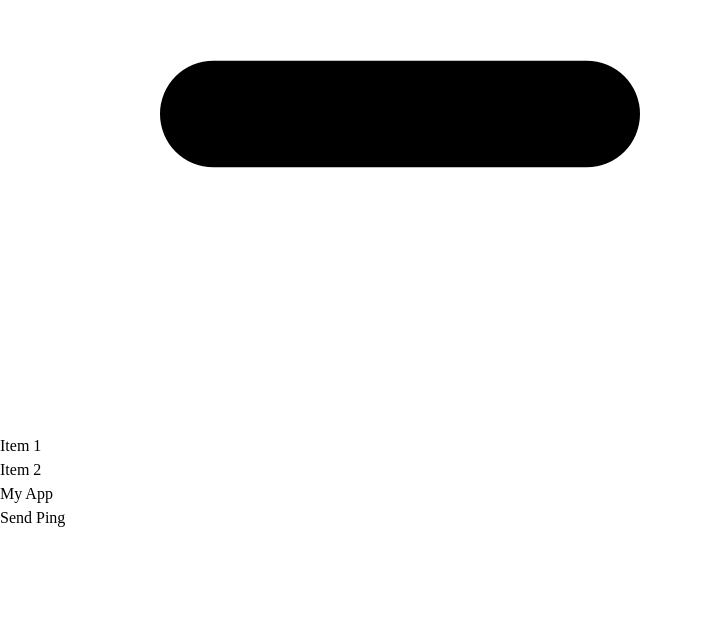
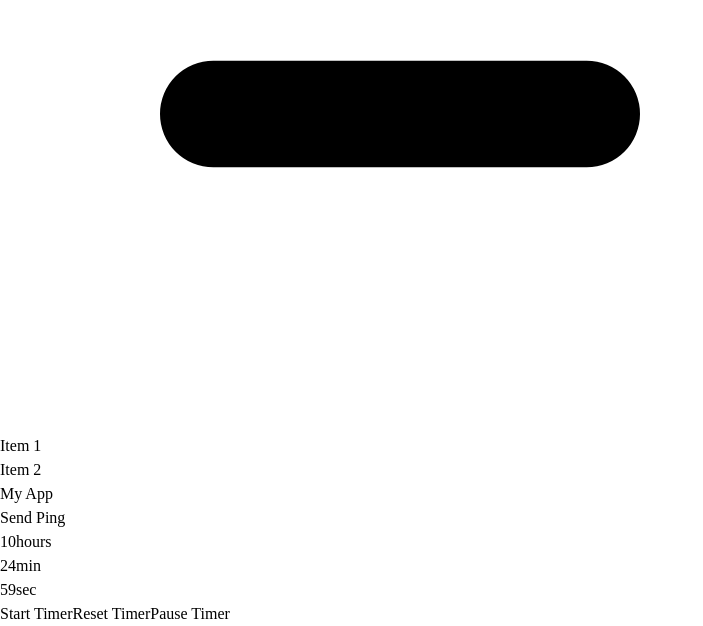
Before and after one commit to XNeme91/CS50-Final, a React (Vite) app in the folder src/renderer/: page / in a window 1280 px wide. Shown: the part 846-1472 px from the top of the page, without its empty margins (0-703 px from the left). Before the commit the page ends 1376 px from the top, so only its background shows below. Built offline with nearby package versions, Linux system fonts and the light colour scheme.

Commit message:
implement timer

```diff
--- a/src/renderer/src/App.jsx
+++ b/src/renderer/src/App.jsx
@@ -1,7 +1,11 @@
 import './index.css'
+import { useState } from 'react'
+import Timer from './components/Timer'
 
 function App() {
   const ipcHandle = () => window.electron.ipcRenderer.send('ping')
+  const [isTimerRunning, setIsTimerRunning] = useState(false)
+  const [seconds, setSeconds] = useState(3600)
 
   return (
     <>
@@ -33,6 +37,15 @@ function App() {
           </button>
         </div>
       </div>
+
+      <Timer
+        isRunning={isTimerRunning}
+        seconds={seconds}
+        setSeconds={setSeconds}
+      />
+      <button onClick={() => setIsTimerRunning(true)}>Start Timer</button>
+      <button onClick={() => setSeconds(3600)}>Reset Timer</button>
+      <button onClick={() => setIsTimerRunning(false)}>Pause Timer</button>
     </>
   )
 }
--- /dev/null
+++ b/src/renderer/src/components/Timer.jsx
@@ -0,0 +1,46 @@
+import { useEffect, useState } from "react";
+
+let hours, minutes, seconds;
+
+export default function Timer({isRunning, seconds, setSeconds}) {
+
+  useEffect(() => {
+	if (!isRunning) return;
+
+    const intervalId = setInterval(() => {
+      setSeconds((prevSeconds) => prevSeconds - 1);
+    }, 1000);
+
+    return () => clearInterval(intervalId);
+  }, [isRunning]);
+
+  hours = Math.floor(seconds / 3600);
+  minutes = Math.floor((seconds % 3600) / 60);
+  seconds = seconds % 60;
+
+
+  return (
+    <div className="grid grid-flow-col gap-5 text-center auto-cols-max">
+  <div className="flex flex-col">
+  </div>
+  <div className="flex flex-col">
+    <span className="countdown font-mono text-5xl">
+      <span style={{"--value":hours} } aria-live="polite">10</span>
+    </span>
+    hours
+  </div>
+  <div className="flex flex-col">
+    <span className="countdown font-mono text-5xl">
+      <span style={{"--value":minutes} } aria-live="polite">24</span>
+    </span>
+    min
+  </div>
+  <div className="flex flex-col">
+    <span className="countdown font-mono text-5xl">
+      <span style={{"--value":seconds} } aria-live="polite">59</span>
+    </span>
+    sec
+  </div>
+</div>
+  );
+}
--- a/src/renderer/src/index.css
+++ b/src/renderer/src/index.css
@@ -1,6 +1,2 @@
 @import 'tailwindcss';
 @plugin "daisyui";
-
-body {
-    @apply bg-gray-800 text-gray-100;
-}
```
